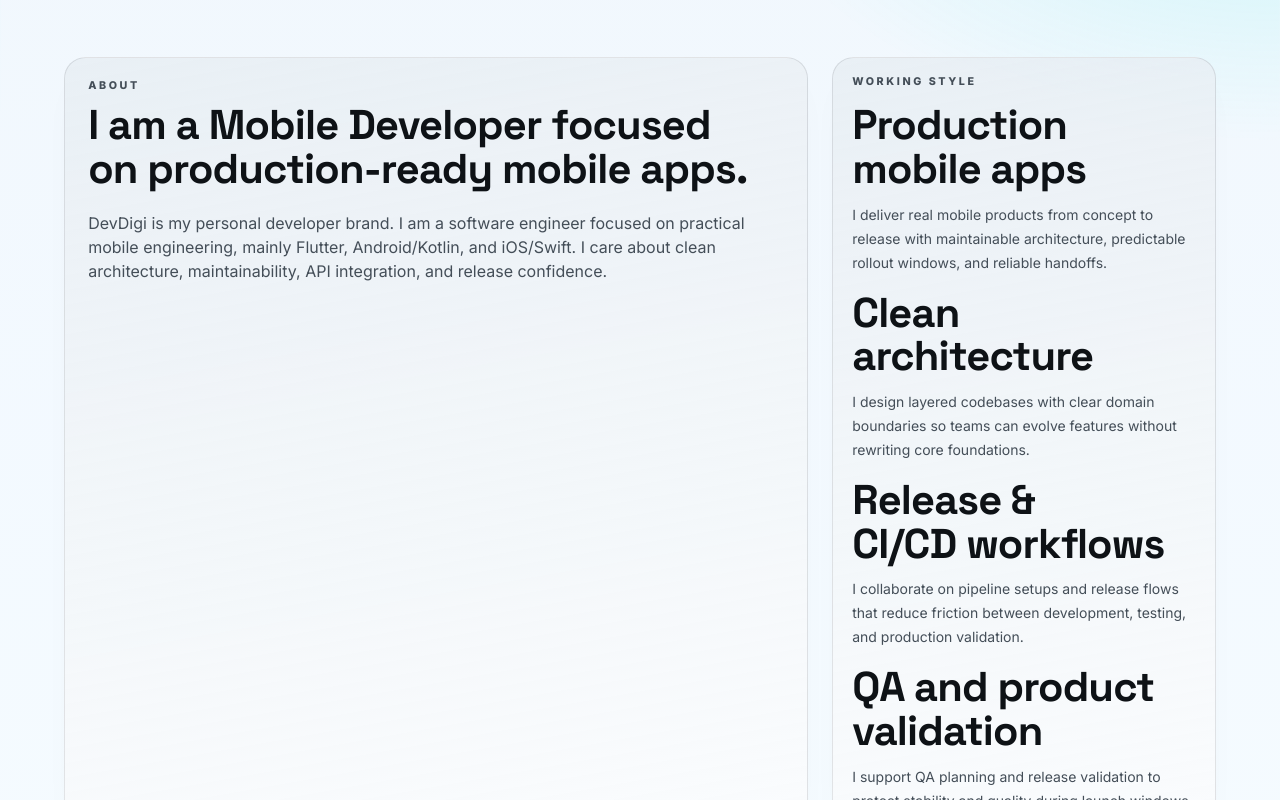
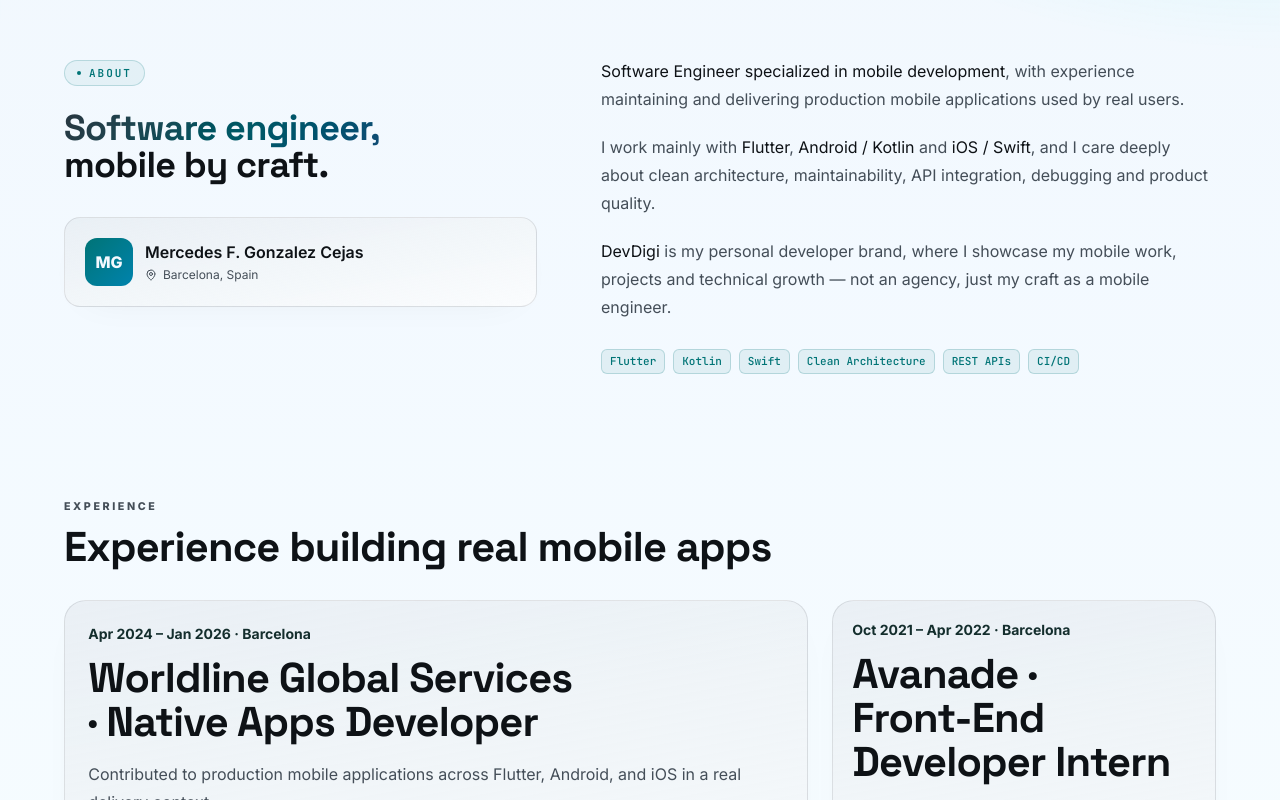
Before and after one commit to mfranchescagonzalezcejas/portfolio-web, a React (Vite) app: page / in a window 1280 px wide. Shown: the part 1320-2120 px from the top of the page. Built offline with nearby package versions, Linux system fonts and the light colour scheme.

Commit message:
feat(about): align section with Lovable reference

```diff
--- a/en/index.html
+++ b/en/index.html
@@ -39,15 +39,18 @@
       </header>
 
       <main id="main-content">
-        <section id="about" aria-labelledby="about-title">
-          <h1 id="about-title">Mercedes Franchesca Gonzalez Cejas</h1>
+        <section id="top" aria-labelledby="hero-title">
+          <p>Open to mobile roles · Barcelona / Remote</p>
+          <h1 id="hero-title">
+            Hi, I'm Mercedes. I build polished mobile apps for real users.
+          </h1>
           <p>
-            Mobile-focused engineer with hands-on experience shipping
-            production-ready applications, maintaining clean architecture and
-            reliable release workflows.
+            Mobile Developer focused on Flutter, Android and iOS. I build
+            maintainable, production-ready applications with clean architecture,
+            REST API integration, CI/CD awareness and a strong product quality
+            mindset.
           </p>
-          <p>Building polished mobile apps for real users.</p>
-          <a href="#contact">Contact me</a>
+          <a href="#projects">View Projects</a>
         </section>
 
         <section id="values" aria-labelledby="values-title">
@@ -78,6 +81,29 @@
               quality.
             </li>
           </ul>
+        </section>
+
+        <section id="about" aria-labelledby="about-title">
+          <p>About</p>
+          <h2 id="about-title">Software engineer, mobile by craft.</h2>
+          <p>Mercedes F. Gonzalez Cejas · Barcelona, Spain</p>
+          <p>
+            Software Engineer specialized in mobile development, with experience
+            maintaining and delivering production mobile applications used by
+            real users.
+          </p>
+          <p>
+            I work mainly with Flutter, Android / Kotlin and iOS / Swift, and I
+            care deeply about clean architecture, maintainability, API
+            integration, debugging and product quality.
+          </p>
+          <p>
+            DevDigi is my personal developer brand, where I showcase my mobile
+            work, projects and technical growth — not an agency, just my craft
+            as a mobile engineer.
+          </p>
+          <p>Flutter, Kotlin, Swift, Clean Architecture, REST APIs, CI/CD</p>
+          <a href="#contact">Contact me</a>
         </section>
 
         <section id="experience" aria-labelledby="experience-title">
--- a/es/index.html
+++ b/es/index.html
@@ -39,16 +39,19 @@
       </header>
 
       <main id="main-content">
-        <section id="about" aria-labelledby="about-title">
-          <h1 id="about-title">Mercedes Franchesca Gonzalez Cejas</h1>
+        <section id="top" aria-labelledby="hero-title">
+          <p>Disponible para roles mobile · Barcelona / Remoto</p>
+          <h1 id="hero-title">
+            Hola, soy Mercedes. Construyo apps móviles pulidas para usuarios
+            reales.
+          </h1>
           <p>
-            Ingeniera de software con experiencia en productos móviles en
-            producción, centrada en arquitectura limpia y entregas fiables.
+            Mobile Developer enfocada en Flutter, Android e iOS. Construyo
+            aplicaciones mantenibles y listas para producción con arquitectura
+            limpia, integración REST API, criterio de CI/CD y una mentalidad
+            fuerte de calidad de producto.
           </p>
-          <p>
-            Diseño y desarrollo apps móviles de calidad para usuarios reales.
-          </p>
-          <a href="#contact">Contáctame</a>
+          <a href="#projects">Ver proyectos</a>
         </section>
 
         <section id="values" aria-labelledby="values-title">
@@ -80,6 +83,30 @@
               asegurar calidad.
             </li>
           </ul>
+        </section>
+
+        <section id="about" aria-labelledby="about-title">
+          <p>Sobre mí</p>
+          <h2 id="about-title">Ingeniera de software, mobile por oficio.</h2>
+          <p>Mercedes F. Gonzalez Cejas · Barcelona, España</p>
+          <p>
+            Ingeniera de Software especializada en desarrollo móvil, con
+            experiencia manteniendo y entregando aplicaciones móviles en
+            producción usadas por personas reales.
+          </p>
+          <p>
+            Trabajo principalmente con Flutter, Android / Kotlin e iOS / Swift,
+            y me importa profundamente la arquitectura limpia, la
+            mantenibilidad, la integración con APIs, el debugging y la calidad
+            de producto.
+          </p>
+          <p>
+            DevDigi es mi marca personal como desarrolladora, donde muestro mi
+            trabajo mobile, proyectos y crecimiento técnico — no una agencia,
+            solo mi oficio como ingeniera móvil.
+          </p>
+          <p>Flutter, Kotlin, Swift, Clean Architecture, REST APIs, CI/CD</p>
+          <a href="#contact">Contáctame</a>
         </section>
 
         <section id="experience" aria-labelledby="experience-title">
--- a/index.html
+++ b/index.html
@@ -39,15 +39,18 @@
       </header>
 
       <main id="main-content">
-        <section id="about" aria-labelledby="about-title">
-          <h1 id="about-title">Mercedes Franchesca Gonzalez Cejas</h1>
+        <section id="top" aria-labelledby="hero-title">
+          <p>Open to mobile roles · Barcelona / Remote</p>
+          <h1 id="hero-title">
+            Hi, I'm Mercedes. I build polished mobile apps for real users.
+          </h1>
           <p>
-            Mobile-focused engineer with hands-on experience shipping
-            production-ready applications, maintaining clean architecture and
-            reliable release workflows.
+            Mobile Developer focused on Flutter, Android and iOS. I build
+            maintainable, production-ready applications with clean architecture,
+            REST API integration, CI/CD awareness and a strong product quality
+            mindset.
           </p>
-          <p>Building polished mobile apps for real users.</p>
-          <a href="#contact">Contact me</a>
+          <a href="#projects">View Projects</a>
         </section>
 
         <section id="values" aria-labelledby="values-title">
@@ -78,6 +81,29 @@
               quality.
             </li>
           </ul>
+        </section>
+
+        <section id="about" aria-labelledby="about-title">
+          <p>About</p>
+          <h2 id="about-title">Software engineer, mobile by craft.</h2>
+          <p>Mercedes F. Gonzalez Cejas · Barcelona, Spain</p>
+          <p>
+            Software Engineer specialized in mobile development, with experience
+            maintaining and delivering production mobile applications used by
+            real users.
+          </p>
+          <p>
+            I work mainly with Flutter, Android / Kotlin and iOS / Swift, and I
+            care deeply about clean architecture, maintainability, API
+            integration, debugging and product quality.
+          </p>
+          <p>
+            DevDigi is my personal developer brand, where I showcase my mobile
+            work, projects and technical growth — not an agency, just my craft
+            as a mobile engineer.
+          </p>
+          <p>Flutter, Kotlin, Swift, Clean Architecture, REST APIs, CI/CD</p>
+          <a href="#contact">Contact me</a>
         </section>
 
         <section id="experience" aria-labelledby="experience-title">
--- a/src/content/site.ts
+++ b/src/content/site.ts
@@ -92,14 +92,15 @@ export type HeroContent = {
 
 export type SummaryContent = {
   eyebrow: string;
-  title: string;
-  body: string;
-  cards?: { title: string; body: string }[];
-  workingStyleLabel: string;
-  cleanArchitectureTitle: string;
-  cleanArchitectureBody: string;
-  qualityMindsetTitle: string;
-  qualityMindsetBody: string;
+  titleLines: [string, string];
+  profile: {
+    initials: string;
+    name: string;
+    location: string;
+  };
+  paragraphs: { text: string; emphasis?: boolean }[][];
+  badgesLabel: string;
+  badges: string[];
   skills: string[];
 };
 
@@ -300,33 +301,49 @@ const rawSiteContent: Record<Locale, SiteContent> = {
     },
     summary: {
       eyebrow: "About",
-      title: "I am a Mobile Developer focused on production-ready mobile apps.",
-      body: "DevDigi is my personal developer brand. I am a software engineer focused on practical mobile engineering, mainly Flutter, Android/Kotlin, and iOS/Swift. I care about clean architecture, maintainability, API integration, and release confidence.",
-      cards: [
+      titleLines: ["Software engineer,", "mobile by craft."],
+      profile: {
+        initials: "MG",
+        name: "Mercedes F. Gonzalez Cejas",
+        location: "Barcelona, Spain",
+      },
+      paragraphs: [
+        [
           {
-          title: "Production mobile apps",
-          body: "I deliver real mobile products from concept to release with maintainable architecture, predictable rollout windows, and reliable handoffs.",
+            text: "Software Engineer specialized in mobile development",
+            emphasis: true,
           },
           {
-          title: "Clean architecture",
-          body: "I design layered codebases with clear domain boundaries so teams can evolve features without rewriting core foundations.",
-        },
-        {
-          title: "Release & CI/CD workflows",
-          body: "I collaborate on pipeline setups and release flows that reduce friction between development, testing, and production validation.",
-        },
-        {
-          title: "QA and product validation",
-          body: "I support QA planning and release validation to protect stability and quality during launch windows.",
+            text: ", with experience maintaining and delivering production mobile applications used by real users.",
           },
         ],
-      workingStyleLabel: "Working style",
-      cleanArchitectureTitle: "Clean architecture",
-      cleanArchitectureBody:
-        "Layered codebases, repository pattern, and clear boundaries for long-lived feature ownership.",
-      qualityMindsetTitle: "Quality mindset",
-      qualityMindsetBody:
-        "Testing awareness, structured manual QA support, release validation, and clear team communication.",
+        [
+          { text: "I work mainly with " },
+          { text: "Flutter", emphasis: true },
+          { text: ", " },
+          { text: "Android / Kotlin", emphasis: true },
+          { text: " and " },
+          { text: "iOS / Swift", emphasis: true },
+          {
+            text: ", and I care deeply about clean architecture, maintainability, API integration, debugging and product quality.",
+          },
+        ],
+        [
+          { text: "DevDigi", emphasis: true },
+          {
+            text: " is my personal developer brand, where I showcase my mobile work, projects and technical growth — not an agency, just my craft as a mobile engineer.",
+          },
+        ],
+      ],
+      badgesLabel: "Mobile stack and delivery strengths",
+      badges: [
+        "Flutter",
+        "Kotlin",
+        "Swift",
+        "Clean Architecture",
+        "REST APIs",
+        "CI/CD",
+      ],
       skills: [
         "Flutter",
         "Dart",
@@ -578,33 +595,49 @@ const rawSiteContent: Record<Locale, SiteContent> = {
     },
     summary: {
       eyebrow: "Sobre mí",
-      title: "Ingeniera móvil enfocada en apps robustas para uso real.",
-      body: "DevDigi es mi marca personal. Trabajo principalmente con Flutter, Android/Kotlin e iOS/Swift, combinando buenas prácticas de arquitectura y enfoque de producto.",
-      cards: [
+      titleLines: ["Ingeniera de software,", "mobile por oficio."],
+      profile: {
+        initials: "MG",
+        name: "Mercedes F. Gonzalez Cejas",
+        location: "Barcelona, España",
+      },
+      paragraphs: [
+        [
           {
-          title: "Apps móviles de producción",
-          body: "Entrego productos móviles completos, desde la idea hasta el despliegue, con arquitectura mantenible y entregas predecibles.",
+            text: "Ingeniera de Software especializada en desarrollo móvil",
+            emphasis: true,
           },
           {
-          title: "Arquitectura limpia",
-          body: "Diseño código por capas con límites de responsabilidad claros para que los equipos evolucionen sin rehacer el núcleo.",
-        },
-        {
-          title: "Flujos de release y CI/CD",
-          body: "Colaboro en pipelines y procesos de entrega para reducir riesgos entre desarrollo, QA y despliegue.",
-        },
-        {
-          title: "QA y validación de producto",
-          body: "Aporto QA manual y criterios de validación de release para mejorar estabilidad en ventanas de lanzamiento.",
+            text: ", con experiencia manteniendo y entregando aplicaciones móviles en producción usadas por personas reales.",
           },
         ],
-      workingStyleLabel: "Forma de trabajar",
-      cleanArchitectureTitle: "Arquitectura limpia",
-      cleanArchitectureBody:
-        "Estructuras por capas, repository pattern y límites claros para mantener código mantenible.",
-      qualityMindsetTitle: "Mentalidad de calidad",
-      qualityMindsetBody:
-        "Conciencia de testing, soporte de QA manual, validación de releases y comunicación clara con equipos.",
+        [
+          { text: "Trabajo principalmente con " },
+          { text: "Flutter", emphasis: true },
+          { text: ", " },
+          { text: "Android / Kotlin", emphasis: true },
+          { text: " e " },
+          { text: "iOS / Swift", emphasis: true },
+          {
+            text: ", y me importa profundamente la arquitectura limpia, la mantenibilidad, la integración con APIs, el debugging y la calidad de producto.",
+          },
+        ],
+        [
+          { text: "DevDigi", emphasis: true },
+          {
+            text: " es mi marca personal como desarrolladora, donde muestro mi trabajo mobile, proyectos y crecimiento técnico — no una agencia, solo mi oficio como ingeniera móvil.",
+          },
+        ],
+      ],
+      badgesLabel: "Stack mobile y fortalezas de entrega",
+      badges: [
+        "Flutter",
+        "Kotlin",
+        "Swift",
+        "Clean Architecture",
+        "REST APIs",
+        "CI/CD",
+      ],
       skills: [
         "Flutter",
         "Dart",
--- a/src/sections/summary/Summary.tsx
+++ b/src/sections/summary/Summary.tsx
@@ -1,3 +1,4 @@
+import { MapPin } from "lucide-react";
 import type { SummaryContent } from "../../content/site";
 
 type SummaryProps = {
@@ -8,42 +9,59 @@ export default function Summary({ summary }: SummaryProps) {
   return (
     <section
       id="about"
-      className="section-shell scroll-mt-32"
+      className="summary-section section-shell scroll-mt-32"
       aria-labelledby="summary-title"
     >
-      <div className="section-inner grid gap-6 md:grid-cols-[1fr_20rem] lg:grid-cols-[1fr_24rem]">
-        <div className="card-surface">
-          <p className="eyebrow">{summary.eyebrow}</p>
-          <h2 id="summary-title" className="section-title">
-            {summary.title}
+      <div className="section-inner summary-layout">
+        <div>
+          <div className="values-eyebrow summary-eyebrow">
+            <span aria-hidden="true" />
+            {summary.eyebrow}
+          </div>
+
+          <h2 id="summary-title" className="section-title summary-title">
+            <span className="text-gradient">{summary.titleLines[0]}</span>
+            <br />
+            {summary.titleLines[1]}
           </h2>
-          <p className="hero-copy mt-5">{summary.body}</p>
+
+          <div className="card-surface summary-profile-card">
+            <div className="summary-profile-avatar" aria-hidden="true">
+              {summary.profile.initials}
+            </div>
+            <div>
+              <div className="summary-profile-name">{summary.profile.name}</div>
+              <div className="summary-profile-location">
+                <MapPin aria-hidden="true" />
+                {summary.profile.location}
+              </div>
+            </div>
+          </div>
         </div>
 
-        <aside className="section-card" aria-label={summary.workingStyleLabel}>
-          <p className="eyebrow">{summary.workingStyleLabel}</p>
+        <div className="summary-copy">
+          {summary.paragraphs.map((paragraph, paragraphIndex) => (
+            <p key={paragraphIndex}>
+              {paragraph.map((segment, segmentIndex) =>
+                segment.emphasis ? (
+                  <span key={segmentIndex} className="summary-copy-strong">
+                    {segment.text}
+                  </span>
+                ) : (
+                  segment.text
+                ),
+              )}
+            </p>
+          ))}
 
-          {(summary.cards?.length
-            ? summary.cards
-            : [
-                {
-                  title: summary.cleanArchitectureTitle,
-                  body: summary.cleanArchitectureBody,
-                },
-                {
-                  title: summary.qualityMindsetTitle,
-                  body: summary.qualityMindsetBody,
-                },
-              ]
-          ).map((card) => (
-            <div key={card.title} className="mt-4 first:mt-0">
-              <h3 className="section-title text-2xl font-extrabold">
-                {card.title}
-              </h3>
-              <p className="hero-copy mt-3 text-sm leading-6">{card.body}</p>
-            </div>
-          ))}
-        </aside>
+          <div className="summary-badges" aria-label={summary.badgesLabel}>
+            {summary.badges.map((badge) => (
+              <span key={badge} className="summary-badge">
+                {badge}
+              </span>
+            ))}
+          </div>
+        </div>
       </div>
     </section>
   );
--- a/src/sections/values/Values.tsx
+++ b/src/sections/values/Values.tsx
@@ -15,7 +15,11 @@ const valueIcons: Record<ValueIconName, LucideIcon> = {
 
 export default function Values({ values }: ValuesProps) {
   return (
-    <section className="values-section" aria-labelledby="values-title">
+    <section
+      id="values"
+      className="values-section"
+      aria-labelledby="values-title"
+    >
       <div className="section-inner">
         <div className="values-header">
           <p className="values-eyebrow">
--- a/src/styles/global.css
+++ b/src/styles/global.css
@@ -610,10 +610,18 @@ h4 {
 
 .values-description {
   margin: 1rem auto 0;
-  max-width: 38rem;
+  max-width: 52rem;
   color: var(--muted-foreground);
   font-size: 1rem;
   line-height: 1.7;
+}
+
+@media (min-width: 1024px) {
+  .values-header .section-title,
+  .values-description {
+    text-wrap: nowrap;
+    white-space: nowrap;
+  }
 }
 
 .values-grid {
@@ -692,6 +700,103 @@ h4 {
   color: var(--muted-foreground);
   font-size: 0.875rem;
   line-height: 1.65;
+}
+
+.summary-layout {
+  display: grid;
+  gap: 3rem;
+}
+
+.summary-eyebrow {
+  margin-bottom: 0.75rem;
+}
+
+.summary-title {
+  font-size: clamp(1.875rem, 2vw + 1rem, 2.25rem);
+}
+
+.summary-profile-card {
+  display: flex;
+  align-items: center;
+  gap: 0.75rem;
+  margin-top: 2rem;
+  border-radius: 1rem;
+  padding: 1.25rem;
+}
+
+.summary-profile-avatar {
+  display: grid;
+  width: 3rem;
+  height: 3rem;
+  place-items: center;
+  flex: none;
+  border-radius: 0.75rem;
+  background: linear-gradient(135deg, var(--primary), var(--accent-blue));
+  color: var(--primary-foreground);
+  font-weight: 800;
+}
+
+.summary-profile-name {
+  color: var(--foreground);
+  font-weight: 600;
+}
+
+.summary-profile-location {
+  display: flex;
+  align-items: center;
+  gap: 0.375rem;
+  margin-top: 0.125rem;
+  color: var(--muted-foreground);
+  font-size: 0.75rem;
+}
+
+.summary-profile-location svg {
+  width: 0.75rem;
+  height: 0.75rem;
+  flex: none;
+}
+
+.summary-copy {
+  display: grid;
+  gap: 1.25rem;
+  color: var(--muted-foreground);
+  font-size: 1rem;
+  line-height: 1.75;
+}
+
+.summary-copy p {
+  margin: 0;
+}
+
+.summary-copy-strong {
+  color: var(--foreground);
+}
+
+.summary-badges {
+  display: flex;
+  flex-wrap: wrap;
+  gap: 0.5rem;
+  padding-top: 0.5rem;
+}
+
+.summary-badge {
+  display: inline-flex;
+  align-items: center;
+  border-radius: 0.375rem;
+  border: 1px solid color-mix(in oklab, var(--primary) 20%, transparent);
+  background: color-mix(in oklab, var(--primary) 8%, transparent);
+  padding: 0.125rem 0.5rem;
+  color: var(--primary);
+  font-family: var(--font-mono);
+  font-size: 0.6875rem;
+  font-weight: 500;
+}
+
+@media (min-width: 1024px) {
+  .summary-layout {
+    grid-template-columns: minmax(0, 1fr) minmax(0, 1.3fr);
+    gap: 4rem;
+  }
 }
 
 @keyframes hero-dot-pulse {
```
Also changed, not shown: 2 other files (tests, documents, lock files or other folders). Lines whose indentation alone changed are shown as unchanged.
